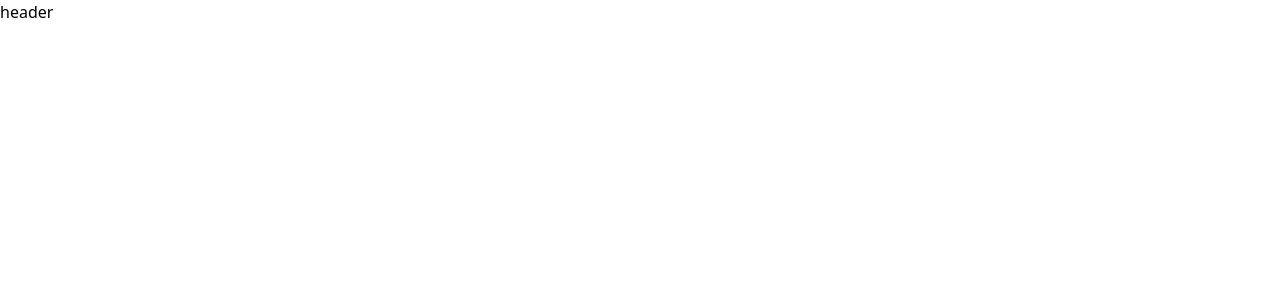
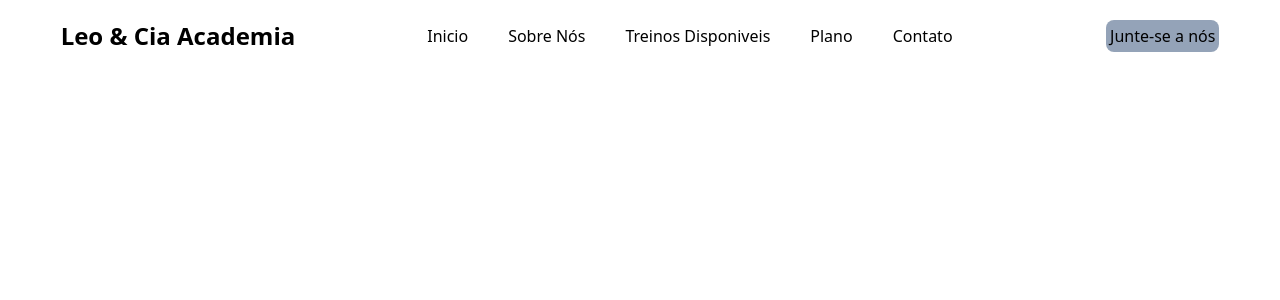
Before and after one commit to juliaevangelista/Projeto-Academia, a Next.js app in the folder client/: page / in a window 1280 px wide. Shown: the top 300 px of the page. Built offline with nearby package versions, Linux system fonts and the light colour scheme.

Commit message:
menu add

```diff
--- a/client/src/app/page.tsx
+++ b/client/src/app/page.tsx
@@ -1,7 +1,11 @@
+import { Navbar } from "@/components/home/navbar";
+
 export default function Home() {
   return (
     <div>
-      <header>header</header>
+      <header>
+        <Navbar/>
+      </header>
     </div>
   );
 }
--- /dev/null
+++ b/client/src/components/home/navbar/index.tsx
@@ -0,0 +1,29 @@
+import React from "react";
+
+export const Navbar = () => {
+  return (
+    <div className="flex flex-row w-full items-center justify-center text-base">
+      <a href="#logo" className="mr-[100px] font-bold text-2xl">
+        Leo & Cia Academia
+      </a>
+      <nav className="flex justify-between items-center gap-[40px] h-[72px] px-8">
+        <a href="#" className="">
+          Inicio
+        </a>
+        <a href="#" className="">
+          Sobre Nós
+        </a>
+        <a href="#" className="">
+          Treinos Disponiveis
+        </a>
+        <a href="#" className="">
+          Plano
+        </a>
+        <a href="#" className="">
+          Contato
+        </a>
+      </nav>
+      <button className="bg-slate-400 rounded-lg p-1 ml-[121.5px]">Junte-se a nós</button>
+    </div>
+  );
+};
```
